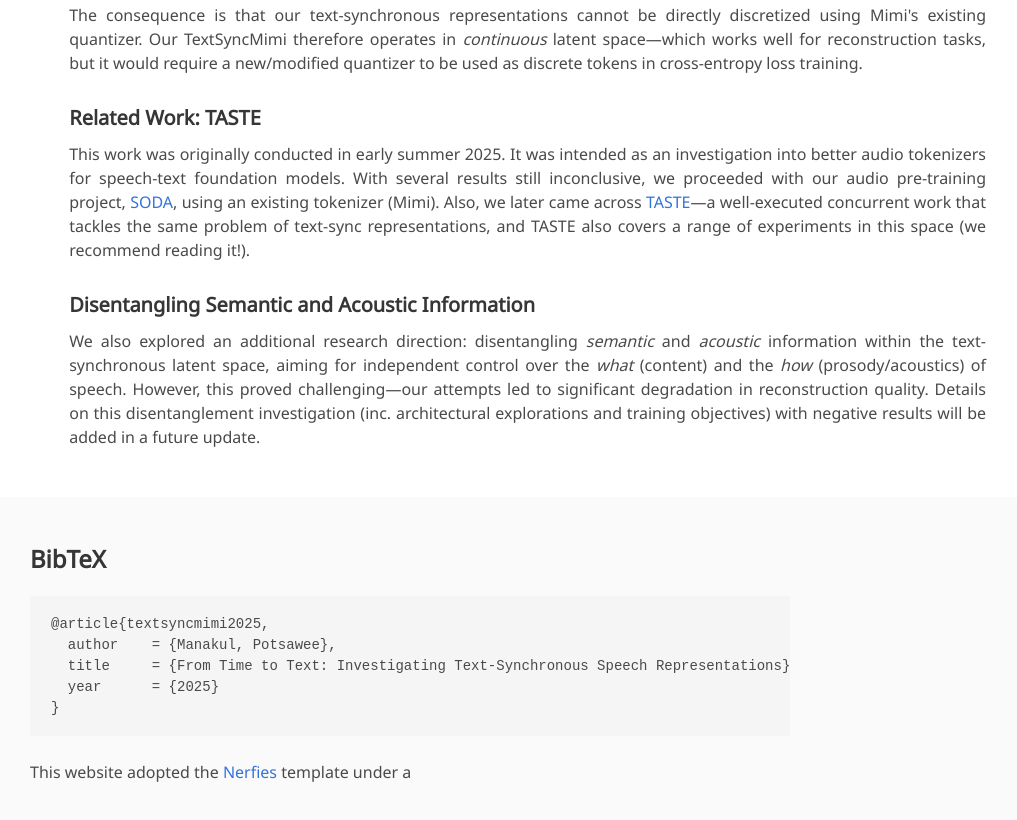
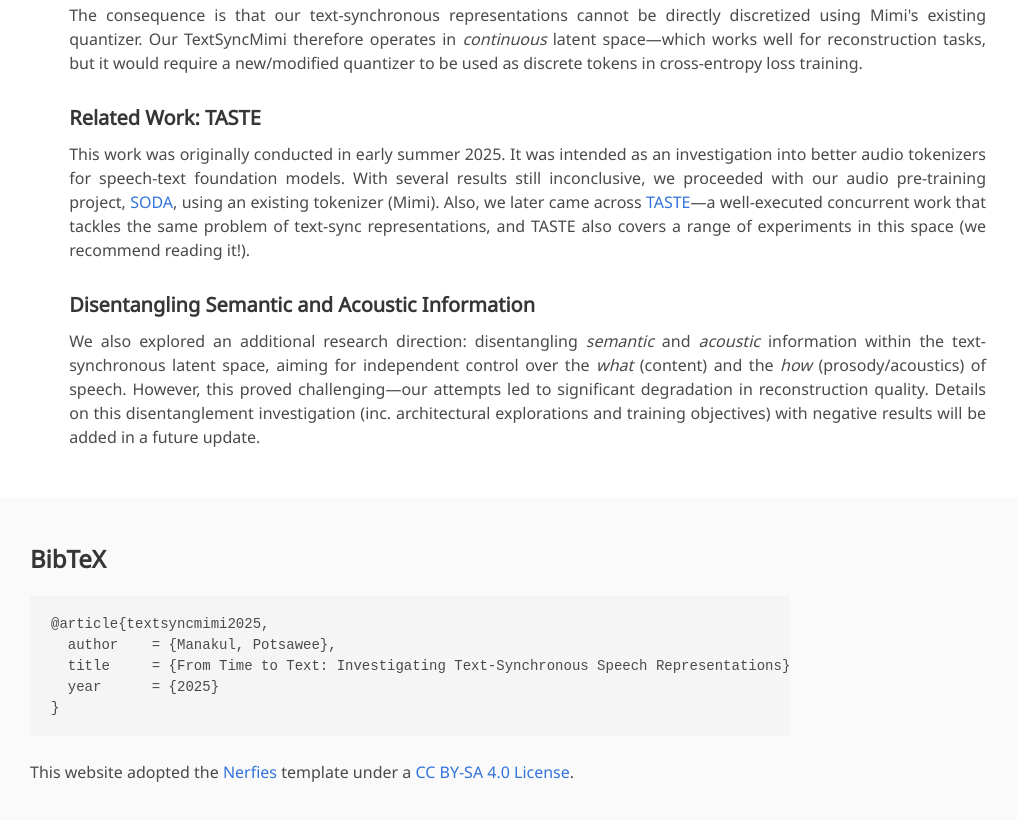
Before and after one commit to potsawee/textsync-speech-embed, a plain HTML site: page index.html in a window 1280 px wide. Shown: the part 8381-9201 px from the top of the page, without its empty margins (230-1247 px from the left). Drawn offline with nearby package versions, Linux system fonts and the light colour scheme; some icons are missing; a web font is replaced by a local one.

Commit message:
fix truncated footer

```diff
--- a/index.html
+++ b/index.html
@@ -643,4 +643,13 @@
         </div>
         <div class="content">
           <p>
-            This website adopted the <a href="https://github.com/nerfies/nerfies.github.io">Nerfies</a> template under a <a rel="license" href="http://creativecommons.or
+            This website adopted the <a href="https://github.com/nerfies/nerfies.github.io">Nerfies</a> template under a <a rel="license" href="http://creativecommons.org/licenses/by-sa/4.0/">CC BY-SA 4.0 License</a>.
+          </p>
+        </div>
+      </div>
+    </div>
+  </div>
+</footer>
+
+</body>
+</html>
```
